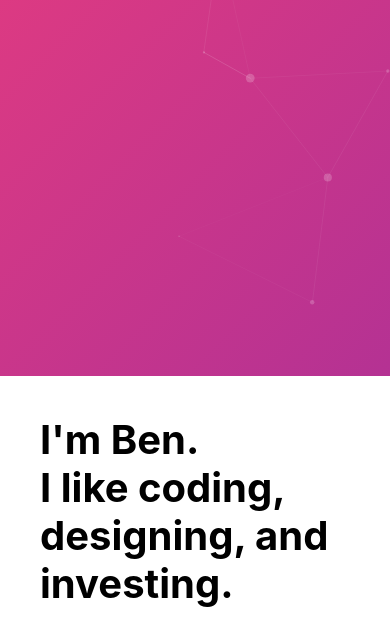
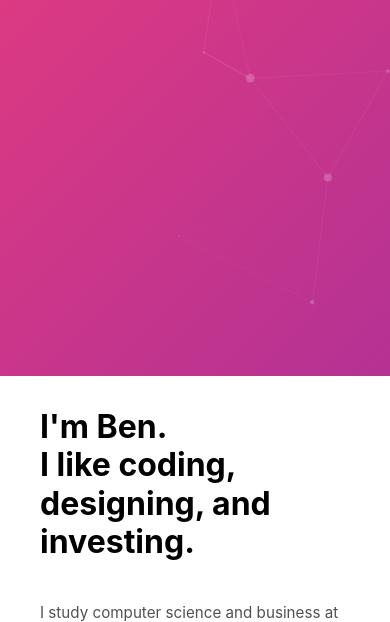
Before and after one commit to benjwolfson/benjwolfson.github.io, a plain HTML site: page index.html in a window 390 px wide. Shown: the part 468-1090 px from the top of the page. Drawn offline with nearby package versions, Linux system fonts and the light colour scheme.

Commit message:
Bio hotfix

```diff
--- a/assets/css/style.css
+++ b/assets/css/style.css
@@ -253,6 +253,12 @@ h1 {
     color: var(--textTitle);
     font-size: var(--font-size-1);
     line-height: 1.2em
+}
+
+@media (max-width: 700px) {
+	h1 {
+		font-size: var(--font-size-2);
+	}
 }
 
 h1,
--- a/index.html
+++ b/index.html
@@ -115,7 +115,17 @@
 				</style>
 				<div class="css-1e2o1yj e1qsw1o64" id="bio">
 					<main style="flex:1">
-						<h1 style="margin-top:1em">I'm Ben. <br />I like coding, designing, and investing.</h1>
+						<style yep>
+							.biosize {
+								font-size: var(--font-size-1);
+							}
+							@media (max-width:700px) {
+								.biosize {
+									font-size: 2em;
+								}
+							}
+						</style>
+						<h1 class="biosize" style="margin-top:1em">I'm Ben. <br />I like coding, designing, and investing.</h1>
 						<style scoped>
 							.on-the-fly {
 								font-size: var(--font-size-4);
```
